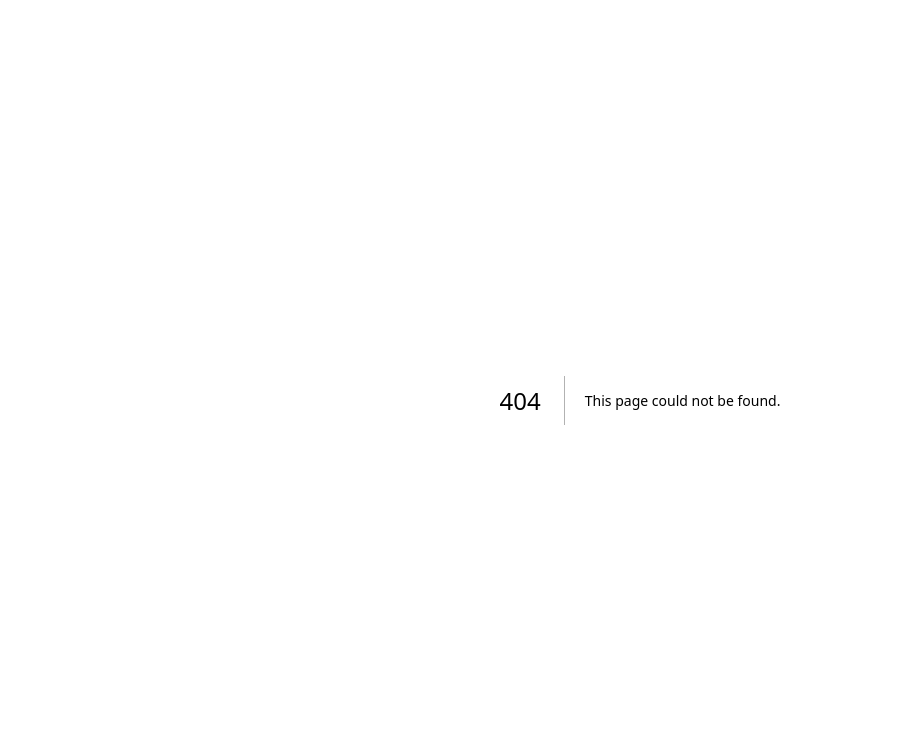
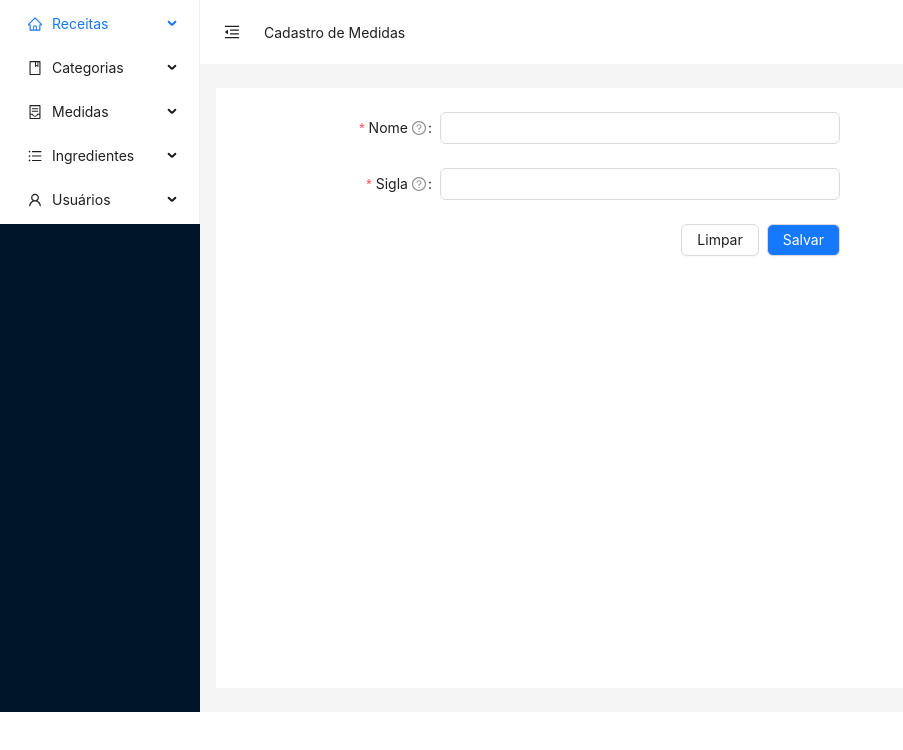
Before and after one commit to alinelopesm/arraianaroca, a Next.js app: page /medidas/cadastro in a window 1280 px wide. Before the commit this address had no page. Shown: the top 750 px of the page, without its empty margins (0-903 px from the left). Built offline with nearby package versions, Linux system fonts and the light colour scheme.

Commit message:
feat: add cadastro e edicao de categoria

```diff
--- a/pages/categorias/cadastro.js
+++ b/pages/categorias/cadastro.js
@@ -11,9 +11,9 @@ import {
   Image
 } from 'antd';
 import { CategoriaService } from "../../services/Categoria"
-import convertImage64 from '../../helpers/convertImage64'
+import { useRouter } from "next/router";
 
-const PAGE_NAME = 'Listagem de Categorias'
+const PAGE_NAME = 'Cadastro de Categorias'
 const HEAD_NAME = 'Categorias'
 
 const method = 'editar'
@@ -45,7 +45,7 @@ const normFile = (e) => {
 };
 
 const CadastroCategoria = ({categoriaData}) => {
-
+  const router = useRouter();
   const [form] = Form.useForm();
   const [categoriaForm, setCategoriaForm] = useState(categoriaData)
 
@@ -53,7 +53,7 @@ const CadastroCategoria = ({categoriaData}) => {
     name: 'file',
     multiple: false,
     accept: 'image/*',
-    imagePreview: categoriaForm.imagePreview,
+    imagePreview: categoriaForm?.imagePreview,
     onChange(info) {
       const { status } = info.file;
       if (status !== 'uploading') {
@@ -74,14 +74,26 @@ const CadastroCategoria = ({categoriaData}) => {
   };
 
   const onFinish = async (values) => {
-    const file = values?.dragger[0].thumbUrl;
-    setImagePreview(`${file}`)
+    const file = values?.dragger?.length > 0 && values?.dragger[0]?.thumbUrl || '';
+    const imagePreview = `${file}`
+
     let payload = {
       nome: values?.nome,
-      foto_categoria: `${file}`,
+      foto_categoria: imagePreview,
     };
 
+    if(categoriaData?.codCategoria) {
+      const id = categoriaData?.codCategoria
+      const edicaoCategoria = await CategoriaService.update(payload, id);
+      console.log('fui alterar', edicaoCategoria);
+
+      if (edicaoCategoria) router.push('/categorias')
+      return
+    }
+    console.log('indo', payload);
+
     const cadastroCategoria = await CategoriaService.create(payload);
+    router.push('/categorias')
   };
 
   return (
@@ -97,7 +109,7 @@ const CadastroCategoria = ({categoriaData}) => {
         <Form.Item
           name="nome"
           label="Nome"
-          initialValue={categoriaForm.nome || ''}
+          initialValue={categoriaForm?.nome || ''}
           tooltip="Como você quer que os outros te chamem?"
           rules={[
             {
@@ -112,7 +124,7 @@ const CadastroCategoria = ({categoriaData}) => {
         <Form.Item label='ImagePreview'>
           <Image
             width={200}
-            src={categoriaForm.imagePreview}
+            src={categoriaForm?.imagePreview}
           />
         </Form.Item>
 
--- a/pages/categorias/index.js
+++ b/pages/categorias/index.js
@@ -1,18 +1,15 @@
-import Head from "next/head";
 import { useEffect, useState } from "react";
 import PageContent from "../../componentes/PageContent/PageContent";
 import { CategoriaService } from "../../services/Categoria";
 import { Row, Col, Button, Card, Avatar } from "antd";
 import {
   EditOutlined,
-  SettingOutlined,
-  EllipsisOutlined,
   PictureOutlined,
 } from "@ant-design/icons";
 import convertImage64 from '../../helpers/convertImage64';
 import { useRouter } from "next/router";
 
-const user = 'a'
+const user = 'admin'
 const PAGE_NAME = 'Listagem de Categorias'
 const HEAD_NAME = 'Categorias'
 
@@ -31,12 +28,12 @@ export default function Categorias() {
   return (
     <PageContent headName={HEAD_NAME} pageName={PAGE_NAME}>
       <Button
-        style={{ position: 'fixed', bottom: '20px', right: '20px' }}
+        style={{ position: 'fixed', right: '40px' }}
         onClick={() => router.push('/categorias/cadastro')}
       >
         Cadastrar Nova Categoria
       </Button>
-      <Row gutter={16} style={{ marginTop: '20px' }}>
+      <Row gutter={16} style={{ marginTop: '48px' }}>
         {listaCategorias.map((categoria) => {
           const imagePath = categoria?.foto_categoria ? convertImage64(categoria?.foto_categoria) : '';
           return (
@@ -45,12 +42,10 @@ export default function Categorias() {
                 xs={12} sm={8} md={6} lg={4}
                 style={{ marginBottom: '20px', width: '100%', height: '95%' }}
                 actions={user.includes('admin') && [
-                  <SettingOutlined key="setting" />,
                   <EditOutlined
                     key="edit"
                     onClick={() => router.push(`/categorias/${categoria.cod_categoria}`)}
                   />,
-                  <EllipsisOutlined key="ellipsis" />,
                 ]}
               >
                 <div style={{ maxWidth: '100%', maxHeight: '100%', display: 'flex', justifyContent: 'center', alignItems: 'center' }}>
--- /dev/null
+++ b/pages/medidas/[idMedida].js
@@ -0,0 +1,29 @@
+import React from 'react';
+import { MedidaService } from "../../services/Medida"
+import CadastroMedida from './cadastro';
+
+const method = 'editar'
+
+const AlteracaoMedida = ({medida}) => {
+  const medidaData = medida
+  console.log('Sou?', medidaData);
+
+  return (
+    medidaData && <CadastroMedida medidaData={medidaData} />
+  );
+};
+
+export default AlteracaoMedida;
+
+export async function getServerSideProps({params}) {
+  const { idMedida } = params;
+
+  const response = await MedidaService.get(idMedida);
+  const medida = response[0] || {}
+
+  return {
+    props: {
+      medida,
+    },
+  };
+}
--- /dev/null
+++ b/pages/medidas/cadastro.js
@@ -0,0 +1,119 @@
+import React, { useState, useEffect } from 'react';
+import PageContent from '../../componentes/PageContent/PageContent';
+import {
+  Button,
+  Form,
+  Space,
+  Input,
+} from 'antd';
+import { MedidaService } from "../../services/Medida"
+import { useRouter } from "next/router";
+
+const PAGE_NAME = 'Cadastro de Medidas'
+const HEAD_NAME = 'Medidas'
+
+const method = 'editar'
+
+const formItemLayout = {
+  labelCol: {
+    xs: {
+      span: 24,
+    },
+    sm: {
+      span: 8,
+    },
+  },
+  wrapperCol: {
+    xs: {
+      span: 24,
+    },
+    sm: {
+      span: 16,
+    },
+  },
+};
+
+const CadastroMedida = ({medidaData}) => {
+  const router = useRouter();
+  const [medidaForm, setCategoriaForm] = useState(medidaData)
+
+  const onFinish = async (values) => {
+    let payload = {
+      nome: values?.nome,
+      sigla: values.sigla,
+    };
+
+    if(medidaData?.cod_un_medida) {
+      const id = medidaData?.cod_un_medida
+      const edicaoCategoria = await MedidaService.update(payload, id);
+
+      router.push('/medidas')
+      return
+    }
+
+    const cadastroMedida = await MedidaService.create(payload);
+    if (cadastroMedida) router.push('/medidas')
+  };
+
+  return (
+    <PageContent headName={HEAD_NAME} pageName={PAGE_NAME}>
+      <Form
+        name="validate_other"
+        {...formItemLayout}
+        onFinish={onFinish}
+        style={{
+          maxWidth: 600,
+        }}
+      >
+        <Form.Item
+          name="nome"
+          label="Nome"
+          initialValue={medidaForm?.nome || ''}
+          tooltip="Nome de visualização da medida"
+          rules={[
+            {
+              required: true,
+              message: 'Por favor, insira um nome!',
+              whitespace: true,
+            },
+          ]}
+        >
+          <Input />
+        </Form.Item>
+        <Form.Item
+          name="sigla"
+          label="Sigla"
+          initialValue={medidaForm?.sigla || ''}
+          tooltip="Sigla de definição da medida"
+          rules={[
+            {
+              required: true,
+              message: 'Por favor, insira uma sigla!',
+              whitespace: true,
+            },
+          ]}
+        >
+          <Input />
+        </Form.Item>
+
+
+        <Form.Item
+          style={{
+            display: 'flex',
+            flexDirection: 'column', // Para empilhar os botões verticalmente
+            alignItems: 'flex-end', // Para alinhar os botões à direita
+          }}
+        >
+          <Space style={{ width: '100%' }}>
+            <Button style={{ width: '100%' }} type='' htmlType="reset">Limpar</Button>
+            <Button htmlType="submit" style={{background: '#1677ff', color: 'white', width: '100%' }}>
+              {medidaForm?.cod_un_medida ? 'Alterar' : 'Salvar'}
+            </Button>
+
+          </Space>
+        </Form.Item>
+      </Form>
+    </PageContent>
+  );
+};
+export default CadastroMedida;
--- a/pages/medidas/index.js
+++ b/pages/medidas/index.js
@@ -1,12 +1,18 @@
 import { useEffect, useState } from "react"
 import PageContent from "../../componentes/PageContent/PageContent"
 import { MedidaService } from "../../services/Medida"
-import { List, ListItem } from "@mui/material"
+import { Row, Col, Button, Card, Avatar } from "antd";
+import {
+  EditOutlined,
+} from "@ant-design/icons";
+import { useRouter } from "next/router";
 
+const user = 'admin'
 const PAGE_NAME = 'Listagem de Unidade de Medidas:'
 const HEAD_NAME = 'Unidade de Medidas'
 
 export default function Medidas() {
+  const router = useRouter();
   const [listaMedidas, setListaMedidas] = useState([])
 
   useEffect(() => {
@@ -20,13 +26,34 @@ export default function Medidas() {
 
   return (
     <PageContent headName={HEAD_NAME} pageName={PAGE_NAME}>
-      <List>
+      <Button
+        style={{ position: 'fixed', right: '40px' }}
+        onClick={() => router.push('/medidas/cadastro')}
+      >
+        Cadastrar Nova Medida
+      </Button>
+      <Row gutter={16} style={{ marginTop: '48px' }}>
         {listaMedidas.map((medida) => {
-          return <ListItem key={medida.cod_un_medida}>
-            {medida.nome}
-          </ListItem>
+          return (
+            <Col key={medida.cod_un_medida} xs={12} sm={8} md={6} lg={4}>
+              <Card
+                xs={12} sm={8} md={6} lg={4}
+                style={{ marginBottom: '20px', width: '100%', height: '95%' }}
+                actions={user.includes('admin') && [
+                  <EditOutlined
+                    key="edit"
+                    onClick={() => router.push(`/medidas/${medida.cod_un_medida}`)}
+                  />,
+                ]}
+              >
+                <Card.Meta
+                  title={medida.nome}
+                />
+              </Card>
+            </Col>
+          );
         })}
-      </List>
+      </Row>
     </PageContent>
   )
 }
--- a/services/Api.js
+++ b/services/Api.js
@@ -13,7 +13,15 @@ export const Api = {
                 'content-type': 'application/json'
             },
             body: JSON.stringify(data)
-        }).then(response => response.json())
+        }).then(response => {
+            if (!response.ok) {
+                throw new Error('Network response was not ok');
+            }
+            return response.json();
+        })
+        .catch(error => {
+            console.error('Error:', error);
+        });
     },
     put(endPoint, data, id){
         return fetch(`${url}${endPoint}/${id}`, {
@@ -22,11 +30,24 @@ export const Api = {
                 'content-type': 'application/json'
             },
             body: JSON.stringify(data)
-        }).then(response => response.json())
+        }).then(response => {
+            return response.json();
+        })
+        .catch(error => {
+            console.error('Error:', error);
+        });
     },
     delete(endPoint){
         return fetch(`${url}${endPoint}`, {
             method: 'DELETE',
-        }).then(response => response.json())
+        }).then(response => {
+            if (!response.ok) {
+                throw new Error('Network response was not ok');
+            }
+            return response.json();
+        })
+        .catch(error => {
+            console.error('Error:', error);
+        });
     }
 }
--- a/services/Medida.js
+++ b/services/Medida.js
@@ -10,7 +10,10 @@ export const MedidaService = {
         return Api.get(endPoint)
     },
     create(novaMedida){
-        return Api.get(endPoint, novaMedida)
+        return Api.post(endPoint, novaMedida)
+    },
+    update(payload, id){
+        return Api.put(endPoint, payload, id)
     },
     remove(id){
         return Api.get(`${endPoint}?id=${id}`)
```
Also changed, not shown: pages/categorias/[idCategoria].js (+1 -13 lines), services/Categoria.js (+3 -11 lines).
